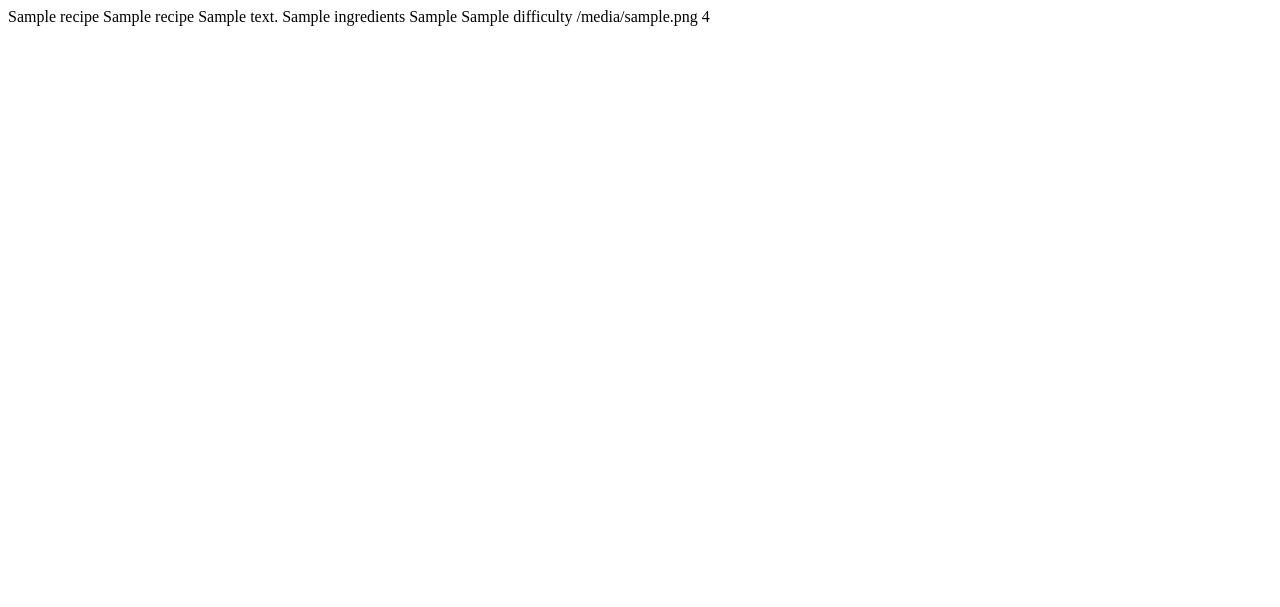
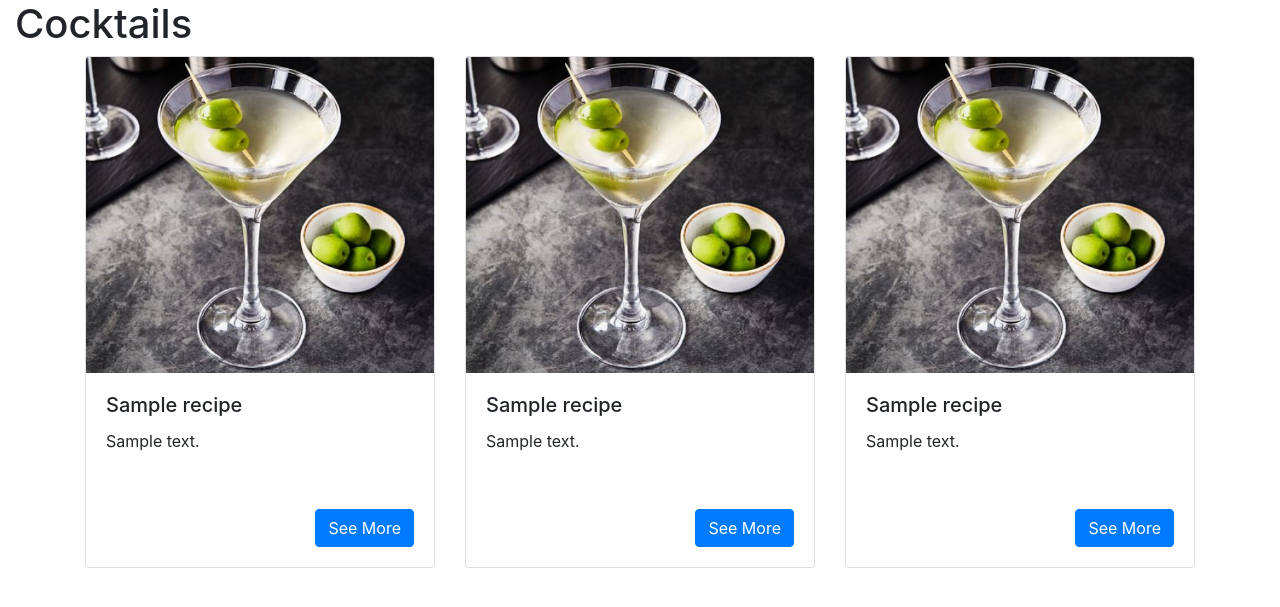
Before and after one commit to fredveloper/milestone-project-3, a Flask app: page / in a window 1280 px wide. Shown: the top 607 px of the page. Run offline with Flask 2, Linux system fonts and the light colour scheme; a database or web service that is not in the repository returns one stand-in record (values such as "Sample title"); some libraries are stand-ins or nearby versions.

Commit message:
Added bootstrap card to recipes.html

```diff
--- /dev/null
+++ b/templates/base.html
@@ -0,0 +1,42 @@
+<!DOCTYPE html>
+<html lang="en">
+  <head>
+    <meta charset="UTF-8" />
+    <meta name="viewport" content="width=device-width, initial-scale=1.0" />
+
+    <link
+      href="https://stackpath.bootstrapcdn.com/font-awesome/4.7.0/css/font-awesome.min.css"
+      rel="stylesheet"
+      integrity="sha384-wvfXpqpZZVQGK6TAh5PVlGOfQNHSoD2xbE+QkPxCAFlNEevoEH3Sl0sibVcOQVnN"
+      crossorigin="anonymous"
+    />
+
+    <link
+      rel="stylesheet"
+      href="https://stackpath.bootstrapcdn.com/bootstrap/4.5.0/css/bootstrap.min.css"
+      integrity="sha384-9aIt2nRpC12Uk9gS9baDl411NQApFmC26EwAOH8WgZl5MYYxFfc+NcPb1dKGj7Sk"
+      crossorigin="anonymous"
+    />
+    <title>Document</title>
+  </head>
+  <body>
+    {% block content %} {% endblock %}
+    <script
+      src="https://cdnjs.cloudflare.com/ajax/libs/jquery/3.5.1/jquery.min.js"
+      integrity="sha256-9/aliU8dGd2tb6OSsuzixeV4y/faTqgFtohetphbbj0="
+      crossorigin="anonymous"
+    ></script>
+    <script
+      src="https://stackpath.bootstrapcdn.com/bootstrap/4.5.0/js/bootstrap.min.js"
+      integrity="sha384-OgVRvuATP1z7JjHLkuOU7Xw704+h835Lr+6QL9UvYjZE3Ipu6Tp75j7Bh/kR0JKI"
+      crossorigin="anonymous"
+    ></script>
+
+    <script type="text/javascript">
+
+      $(document).ready(function () {
+
+      });
+    </script>
+  </body>
+</html>
--- a/templates/recipes.html
+++ b/templates/recipes.html
@@ -1,18 +1,56 @@
-<html>
-<head>
+{% extends 'base.html' %}
+{% block content %}
 
-</head>
 
-<body>
-    {% for recipe in recipes %}
-        {{recipe.category_name}}
-        {{recipe.recipe_name}}
-        {{recipe.recipe_description}}
-        {{recipe.ingredients}}
-        {{recipe.preparation_method}}
-        {{recipe.difficulty}}
-        {{recipe.recipe_image}}
-        {{recipe.recipe_rating}}
-    {% endfor %}
-</body>
-</html>
+    <section id="recipes-section">
+
+
+    <div class="container-fluid">
+      <div class="row content-block">
+
+        <div class="col-md-12">
+          <h1 class="">Cocktails</h1>
+        </div>
+        {% for recipe in recipes %}
+        <div class="container">
+          <div class="card-deck">
+            <div class="card">
+              <img src="static/images/martini.jpg" class="card-img-top" alt="cocktail-picture">
+              <div class="card-body">
+                <h5 class="card-title">{{recipe.recipe_name}}</h5>
+                <p>{{recipe.recipe_description}}</p>
+              </div>
+              <div class="card-body">
+                <a href="" class="btn btn-primary float-right">See More</a>
+              </div>
+            </div>
+            <div class="card">
+              <img src="static/images/martini.jpg" class="card-img-top" alt="cocktail-picture">
+              <div class="card-body">
+                <h5 class="card-title">{{recipe.recipe_name}}</h5>
+                <p>{{recipe.recipe_description}}</p>
+              </div>
+              <div class="card-body">
+                <a href="" class="btn btn-primary float-right">See More</a>
+              </div>
+            </div>
+            <div class="card">
+              <img src="static/images/martini.jpg" class="card-img-top" alt="cocktail-picture">
+              <div class="card-body">
+                <h5 class="card-title">{{recipe.recipe_name}}</h5>
+                <p>{{recipe.recipe_description}}</p>
+              </div>
+              <div class="card-body">
+                <a href="" class="btn btn-primary float-right">See More</a>
+              </div>
+            </div>
+          </div>
+          <br>
+        </div>
+        {% endfor %}
+      </div>
+    </div>
+
+  </section>
+
+{% endblock %}
```
Also changed, not shown: static/images/martini.jpg (added).
